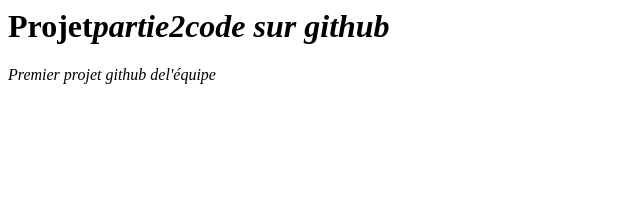
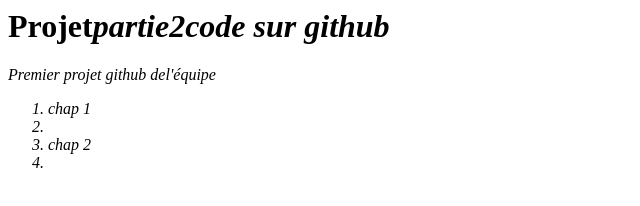
Before and after one commit to ayalir/git_partie2, a plain HTML site: page index.html in a window 1280 px wide. Shown: the whole page, without its empty margins (0-640 px from the left). Drawn offline with Linux system fonts and the light colour scheme.

Commit message:
ajout d'une liste ordonnée

```diff
--- a/index.html
+++ b/index.html
@@ -1,4 +1,9 @@
 <body>
 <h1>Projet<em>partie2<em>code sur github</h1>
 <p>Premier projet github del'équipe<p>
+<ol>
+  <li>chap 1<li>
+  <li>chap 2<li>
+</ol>
+
 </body>
```
